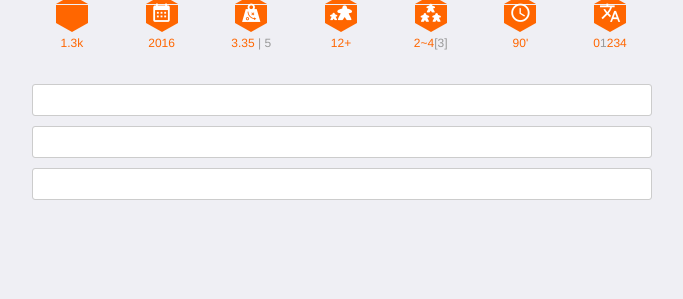
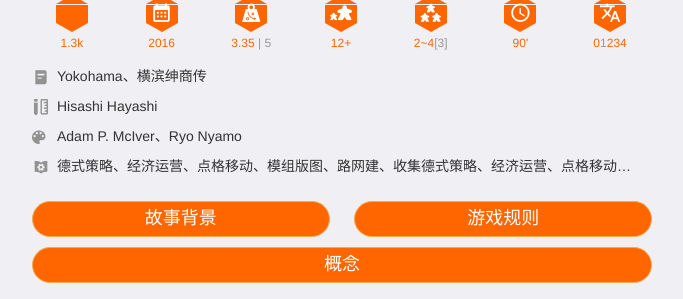
Before and after one commit to ssfve/bgrTest, a PHP site: page /index/home.html in a window 1280 px wide. Shown: the part 501-800 px from the top of the page, without its empty margins (298-981 px from the left). Run offline with PHP 8.4, Linux system fonts and the light colour scheme; some web fonts are replaced.

Commit message:
maryguan
首页完成80%

```diff
--- a/css/base.css
+++ b/css/base.css
@@ -7,6 +7,10 @@
 .icon-3star:before{content:"\f054";}
 .icon-djs:before{content:"\f337";}
 .icon-tra:before{content:"\f1e3";}
+.icon-book:before{content:"\f055";}
+.icon-edit:before{content:"\f056";}
+.icon-draw:before{content:"\f1a4";}
+.icon-map:before{content:"\f057";}
 
 body{max-width: 640px; margin: 0 auto;}
 .mui-slider{margin-bottom: 1.5em;}
@@ -62,3 +66,11 @@ body{max-width: 640px; margin: 0 auto;}
 .xx{margin: 1em 5px;}
 .xx div{width:14.24%;float: left; font-size: 12px; text-align: center; color: #FF6600; }
 .xx div span{color: #999;}
+.m_index_ul{list-style: none;padding: 10px; overflow:hidden;display: inherit;padding-bottom: 0;}
+.m_index_ul li{font-size: 12px;line-height: 20px;position: relative;width: 100%;display: inline-block;}
+.m_index_ul li:before{width: 100%;height: 1px;border-top: 1px solid #d7d7d7;position: absolute;left: 0;top: 10px;content: "";display: block;z-index: 1;}
+.m_index_ul i{width: 25px;line-height:26px;position: relative;float:left;background: #efeff4;color:#929292;font-size: 18px;vertical-align: middle;padding-right: 10px; z-index: 2;}
+.m_index_ul p{background: #efeff4;color:#333;z-index: 2;line-height:25px;padding-right: 10px;position: relative;margin:0;display: list-item;white-space:nowrap;overflow:hidden;text-overflow:ellipsis;}
+.mui-content-padded button{width:100%;height: 36px; background: #FF6600; border-radius: 10em; padding: 0;}
+.mui-content-padded button.index_btn1{width: 48%; float: left;}
+.mui-content-padded button.index_btn2{width: 48%; float: right;}
--- a/index/home.html
+++ b/index/home.html
@@ -102,67 +102,20 @@
 					<div><p class="hexagon"><i class="icon-djs"></i></p>90'</div>
 					<div><p class="hexagon"><i class="icon-tra"></i></p>0<span>1</span>234</div>
 				</div>
-				<div class="mui-content" style="padding-top: 0px;">
-					<div class="mui-content-padded">
-						<div class="mui-row">
-							<div class="mui-col-sm-3 mui-col-xs-3">
-								<h6 id="gameName" class="h6-text-grey"></h6>
-							</div>
-							<div class="mui-col-sm-9 mui-col-xs-9">
-								<h6 id="nameCN" class="h6-text-orange my-overflow-style"></h6>
-							</div>
-							<div class="mui-col-sm-3 mui-col-xs-3">
-								<h6 id="designerTitle" class="h6-text-grey"></h6>
-							</div>
-							<div class="mui-col-sm-9 mui-col-xs-9">
-								<h6 id="designerName" class="h6-text-grey my-overflow-style"></h6>
-							</div>
-							<div class="mui-col-sm-3 mui-col-xs-3">
-								<h6 id="langTitleLow" class="h6-text-grey"></h6>
-							</div>
-							<div class="mui-col-sm-9 mui-col-xs-9">
-								<h6>
-									<span id="langLvl0" class="h6-text-grey"></span>
-									<span id="langLvl1" class="h6-text-grey"></span>
-									<span id="langLvl2" class="h6-text-grey"></span>
-									<span id="langLvl3" class="h6-text-grey"></span>
-									<span id="langLvl4" class="h6-text-grey"></span>
-								</h6>
-							</div>
-							<div class="mui-col-sm-3 mui-col-xs-3">
-								<h6 id="categoryTitle" class="h6-text-grey"></h6>
-							</div>
-							<div class="mui-col-sm-9 mui-col-xs-9">
-								<h6 id="categorys" class="h6-text-grey my-overflow-style"></h6>
-							</div>
-						</div>
-					</div>
-				</div>
-				<div class="mui-content" style="padding-top: 0px;">
-					<div class="mui-content-padded">
-
-						<button type="button" id="button5" onclick="btn5_click()" class="mui-btn mui-btn-block bs-wo" />
-						<button type="button" id="button1" onclick="btn1_click()" class="mui-btn mui-btn-block bs-wo" />
-						<button type="button" id="button6" onclick="btn6_click()" class="mui-btn mui-btn-block bs-wo" />
-						<!--
-                	作者：ssfvessfve@163.com
-                	时间：2017-06-25
-                	描述：
-                	<button type="button" id="button2" onclick="btn2_click()" class="mui-btn mui-btn-block bs-wo" />
-
-                	<button type="button" id="button3" onclick="btn3_click()" class="mui-btn mui-btn-block bs-wo" />
-					<button type="button" id="button4" onclick="btn4_click()" class="mui-btn mui-btn-block bs-wo" />
-                -->
-
-					</div>
-					<div class="mui-off-canvas-backdrop"></div>
+				<ul class="m_index_ul">
+					<li><i class="icon-book"></i><p>Yokohama、横滨绅商传</p></li>
+					<li><i class="icon-edit"></i><p>Hisashi Hayashi</p></li>
+					<li><i class="icon-draw"></i><p>Adam P. McIver、Ryo Nyamo</p></li>
+					<li><i class="icon-map"></i><p>德式策略、经济运营、点格移动、模组版图、路网建、收集德式策略、经济运营、点格移动、模组版图、路网建、收集</p></li>
+				</ul>
+				<div class="mui-content-padded">
+		         	<button type="button" class="mui-btn mui-btn-warning mui-btn-block index_btn1">故事背景</button>
+		         	<button type="button" class="mui-btn mui-btn-warning mui-btn-block index_btn2">游戏规则</button>
+		         	<button type="button" class="mui-btn mui-btn-warning mui-btn-block index_btn3">概念</button>
 				</div>
 			</div>
 			<script src="../js/mui.zoom.js"></script>
 			<script src="../js/mui.previewimage.js"></script>
-			<script type="text/javascript" src="cover.interface.js"></script>
-			<script type="text/javascript" src="events/cover.event.js"></script>
-			<script src="../js/functions/document.ready.js"></script>
 		</div>
 
 	</body>
```
